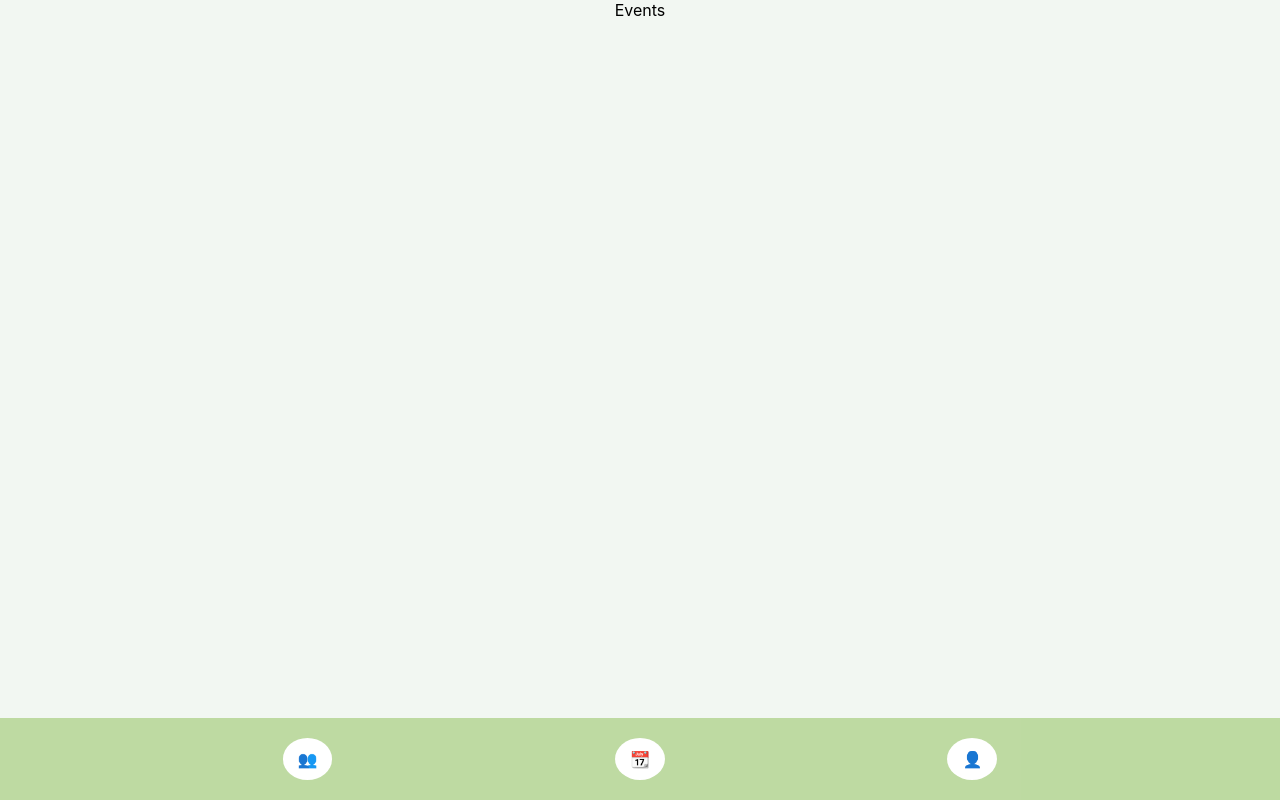
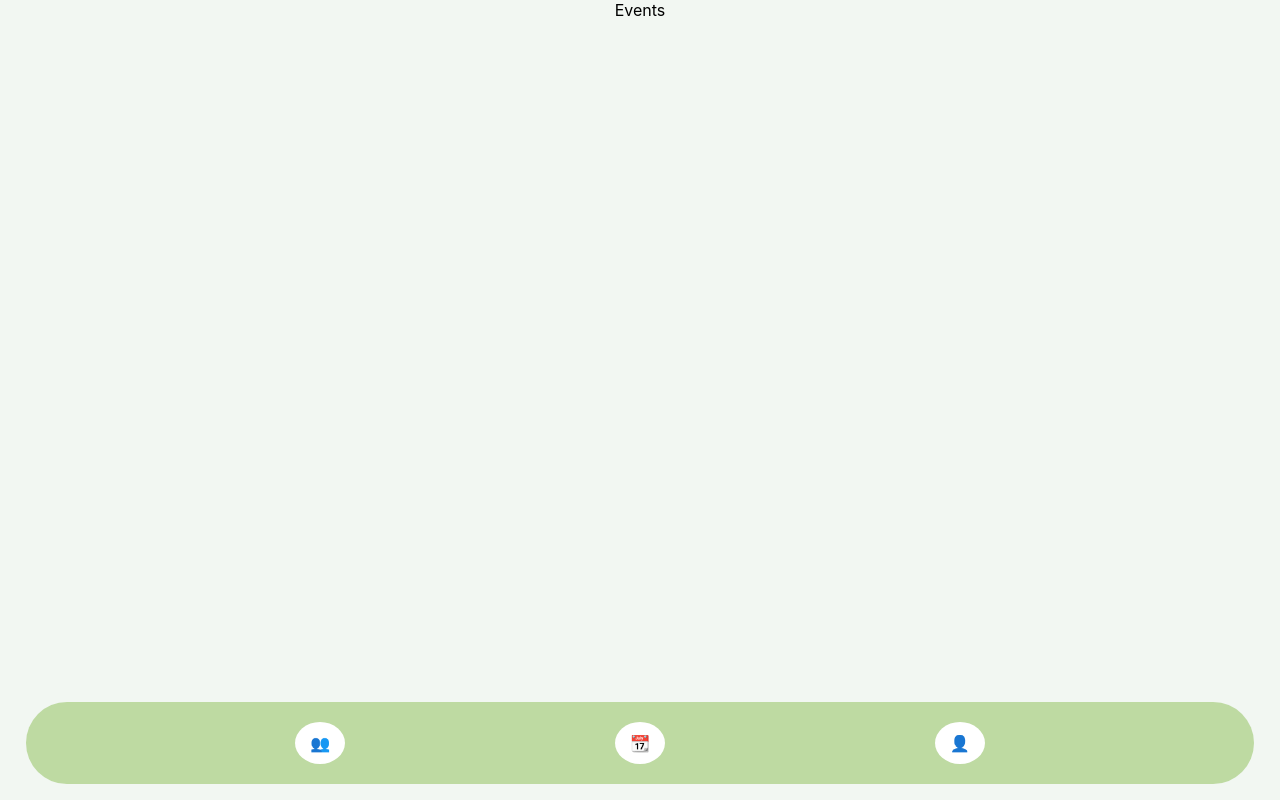
Before and after one commit to PAZHames/WhoCares, a React (Create React App) app in the folder my-react-app/: page /events in a window 1280 px wide. Built offline with nearby package versions, Linux system fonts and the light colour scheme.

Commit message:
rounded navbar

```diff
--- a/my-react-app/src/components/Header.module.css
+++ b/my-react-app/src/components/Header.module.css
@@ -11,10 +11,14 @@ nav ul {
     padding-left: 0;
     position: fixed;
     bottom: 0;
-    width: 100%;
+    width: 96vw;
     background-color: rgba(138, 190, 82, 0.5);
     padding: 20px 0;
-    margin-bottom: 0;
+    margin-bottom: 2vh;
+    margin-left: 2vw;
+    margin-right: 2vw;
+
+    border-radius: 54px;
 }
 
 .nav-link {
```
